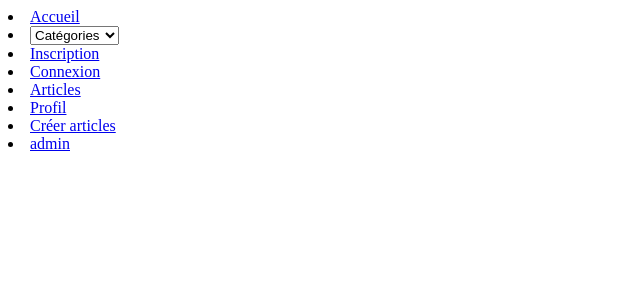
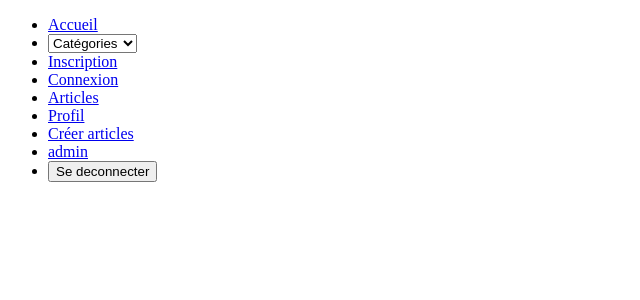
Before and after one commit to stephane-mathieu/blog, a PHP site: page / in a window 1280 px wide. Shown: the top 300 px of the page, without its empty margins (0-640 px from the left). Run offline with PHP 8.4, Linux system fonts and the light colour scheme.

Commit message:
ajout session

```diff
--- a/header.php
+++ b/header.php
@@ -1,4 +1,6 @@
+<header>
     <nav>
+        <ul>
             <li><a href="index.php">Accueil</a></li>
             <li>
                 <select>
@@ -16,9 +18,12 @@
 
             <!-- Si l'user est connecté -->
             <li><a href="profil.php">Profil</a></li>
-    <!-- Boutton se déconnecter -->
 
             <!-- SI admin ou modo -->
             <li><a href="creer-articles.php">Créer articles</a></li>
             <li><a href="admin.php">admin</a></li>
+
+            <li><button>Se deconnecter</button></li>
+        </ul>
     </nav>
+</header>
```
Lines whose indentation alone changed are shown as unchanged.
